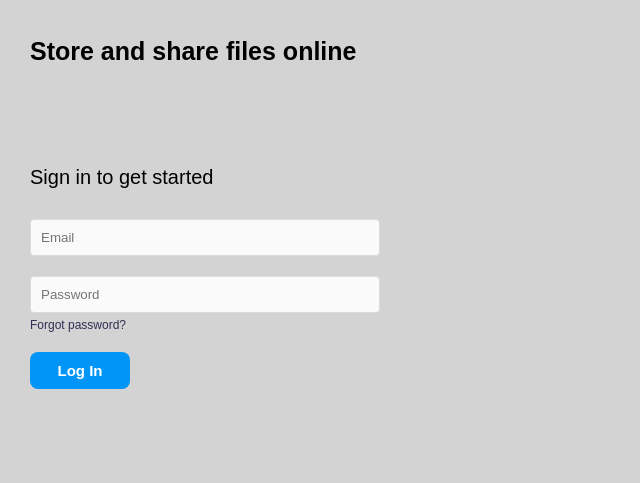
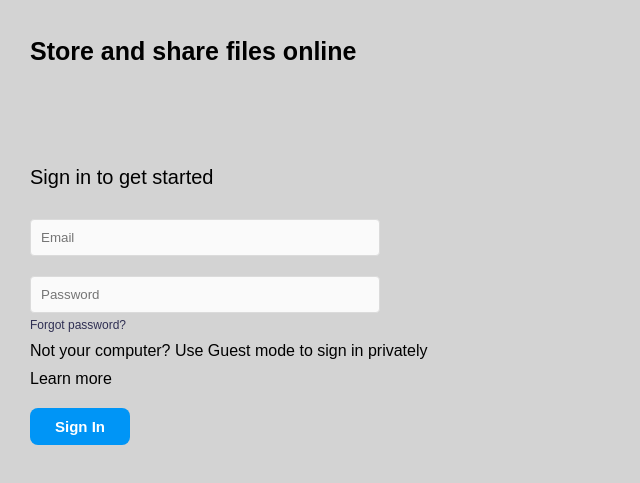
Before and after one commit to ItsFahad-coder/insta-log-in, a website: page index.html in a window 1280 px wide. Shown: the part 133-616 px from the top of the page, without its empty margins (0-640 px from the left). Drawn offline with Linux system fonts and the light colour scheme.

Commit message:
Update index.html

```diff
--- a/index.html
+++ b/index.html
@@ -35,7 +35,11 @@
           required
         />
         <p class="forgot">Forgot password?</p>
-        <button>Log In</button>
+        <p class="not">
+          Not your computer? Use Guest mode to sign in privately
+        </p>
+        <p class="learn">Learn more</p>
+        <button>Sign In</button>
       </form>
     </div>
     <script src="./script.js"></script>
```
